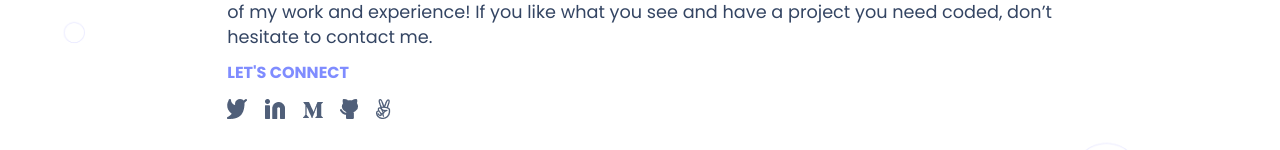
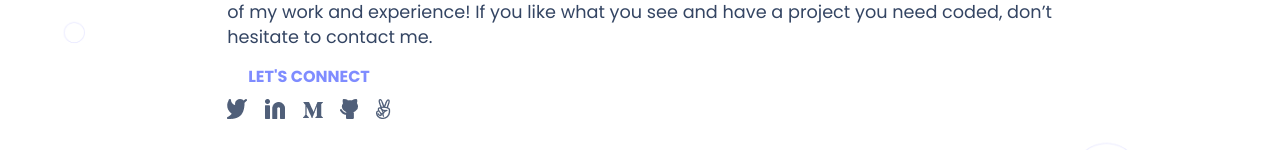
Before and after one commit to mhassa204/Portfolio-Project, a website: page index.html in a window 1280 px wide. In both pictures the pointer is over the element 341 px from the left and 530 px from the top of the page. Shown: the part 458-608 px from the top of the page. Drawn offline with Linux system fonts and the light colour scheme.

Commit message:
Added translate effect to LET'S CONNECT

```diff
--- a/style.css
+++ b/style.css
@@ -736,3 +736,6 @@ header {
 .social img:hover {
   transform: scale(1.9);
 }
+.connect h4:hover{
+  transform: translate(2ch, 1mm);
+}
```
